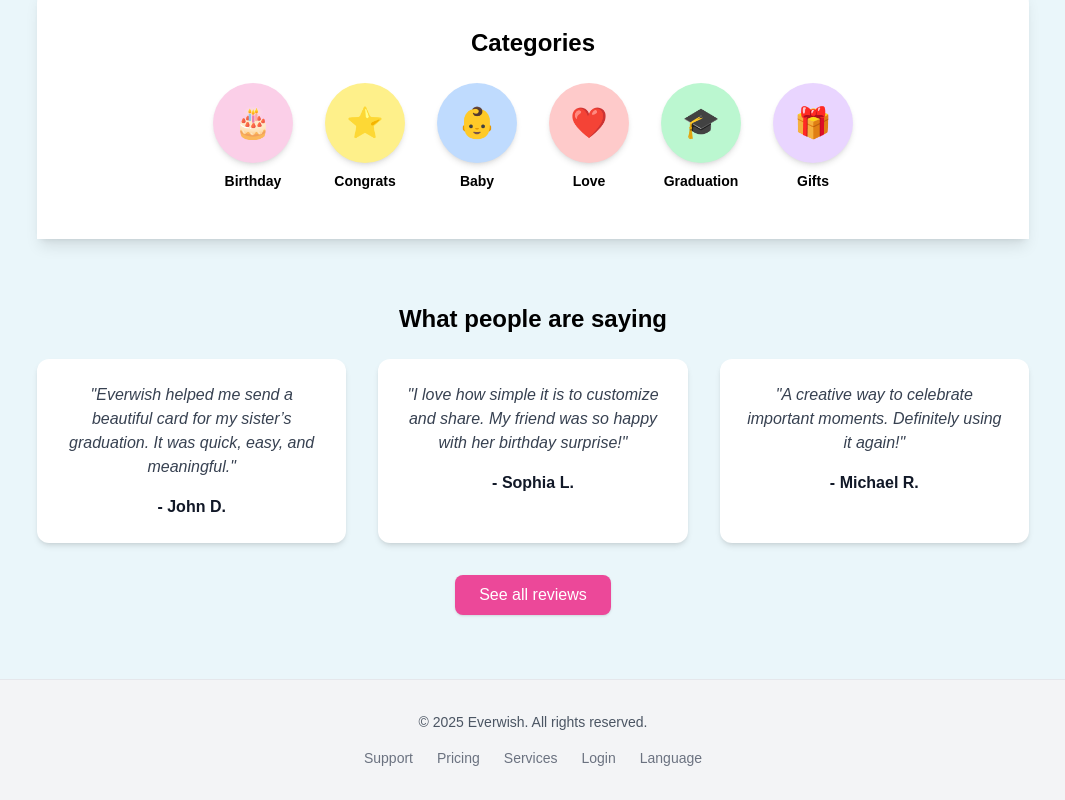
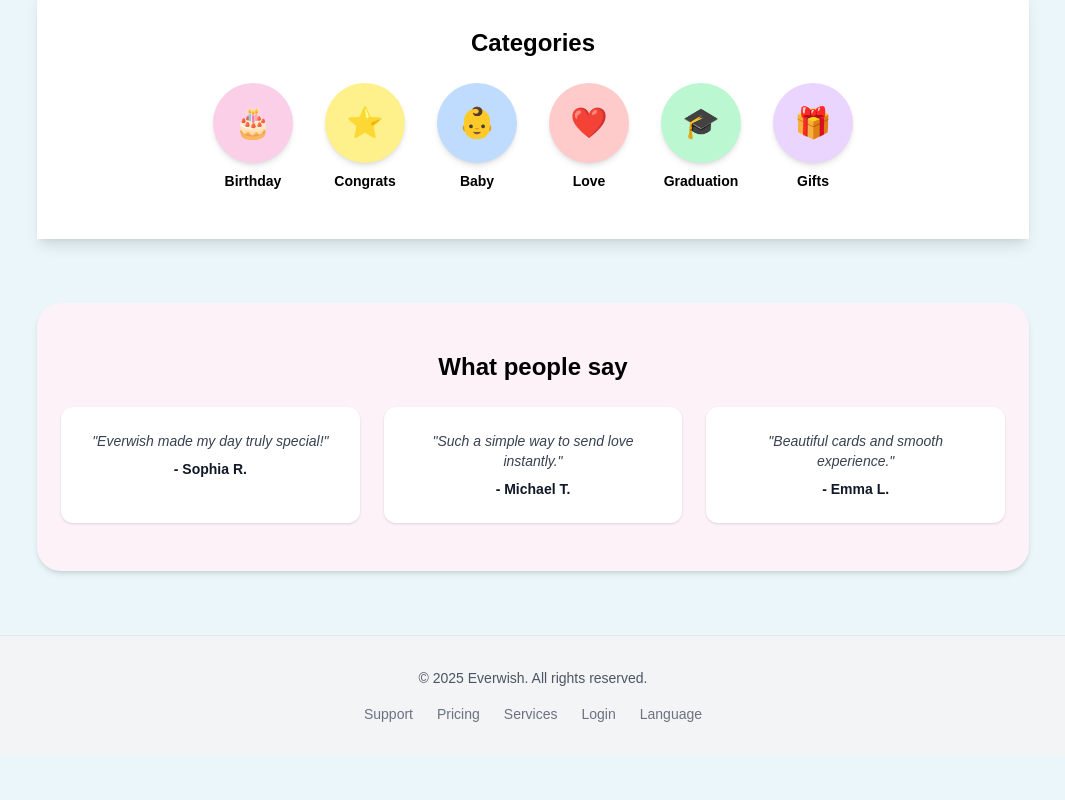
Before and after one commit to everwishhq-commits/EverWish, a Next.js app: page / in a window 1280 px wide. Shown: the part 605-1405 px from the top of the page, without its empty margins (107-1172 px from the left). After the commit the page ends 1361 px from the top, so only its background shows below. Built offline with nearby package versions, Linux system fonts and the light colour scheme.

Commit message:
Update reviews.js

```diff
--- a/app/components/reviews.js
+++ b/app/components/reviews.js
@@ -1,38 +1,26 @@
 "use client";
 
 const reviews = [
-  {
-    name: "John D.",
-    text: "Everwish helped me send a beautiful card for my sister’s graduation. It was quick, easy, and meaningful.",
-  },
-  {
-    name: "Sophia L.",
-    text: "I love how simple it is to customize and share. My friend was so happy with her birthday surprise!",
-  },
-  {
-    name: "Michael R.",
-    text: "A creative way to celebrate important moments. Definitely using it again!",
-  },
+  { text: "Everwish made my day truly special!", author: "Sophia R." },
+  { text: "Such a simple way to send love instantly.", author: "Michael T." },
+  { text: "Beautiful cards and smooth experience.", author: "Emma L." },
 ];
 
 export default function Reviews() {
   return (
-    <div className="text-center">
-      <h2 className="text-2xl font-bold mb-6">What people are saying</h2>
-      <div className="grid md:grid-cols-3 gap-8">
-        {reviews.map((rev, i) => (
+    <div className="bg-pink-50 rounded-3xl py-12 px-6 shadow-md">
+      <h2 className="text-2xl font-bold mb-6">What people say</h2>
+      <div className="grid gap-6 md:grid-cols-3">
+        {reviews.map((review, i) => (
           <div
             key={i}
-            className="bg-white p-6 rounded-xl shadow-md hover:shadow-lg transition"
+            className="bg-white rounded-xl shadow p-6 text-sm text-gray-700"
           >
-            <p className="text-gray-700 italic">"{rev.text}"</p>
-            <p className="mt-4 font-semibold text-gray-900">- {rev.name}</p>
+            <p className="italic">"{review.text}"</p>
+            <p className="mt-2 font-semibold text-gray-900">- {review.author}</p>
           </div>
         ))}
       </div>
-      <button className="mt-8 px-6 py-2 bg-pink-500 text-white rounded-lg shadow hover:bg-pink-600 transition">
-        See all reviews
-      </button>
     </div>
   );
 }
```
